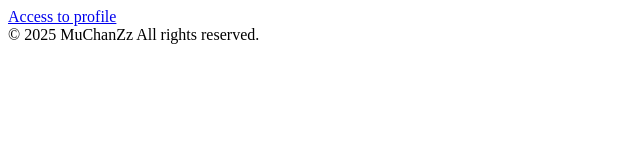
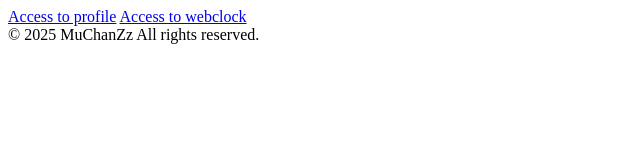
Before and after one commit to MuChanZz/MuChanZz.github.io, a plain HTML site: page index.html in a window 1280 px wide. Shown: the whole page, without its empty margins (0-640 px from the left). Drawn offline with Linux system fonts and the light colour scheme.

Commit message:
Update index.html

```diff
--- a/index.html
+++ b/index.html
@@ -7,6 +7,7 @@
 </head>
 <body>
     <a href="profile/profile.html">Access to profile</a>
+    <a href="clock/clock.html">Access to webclock</a>
     <footer>
         &copy; 2025 MuChanZz All rights reserved.
     </footer>
```
